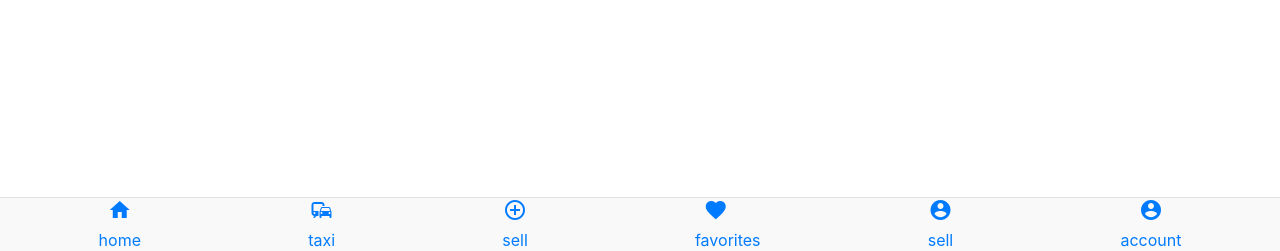
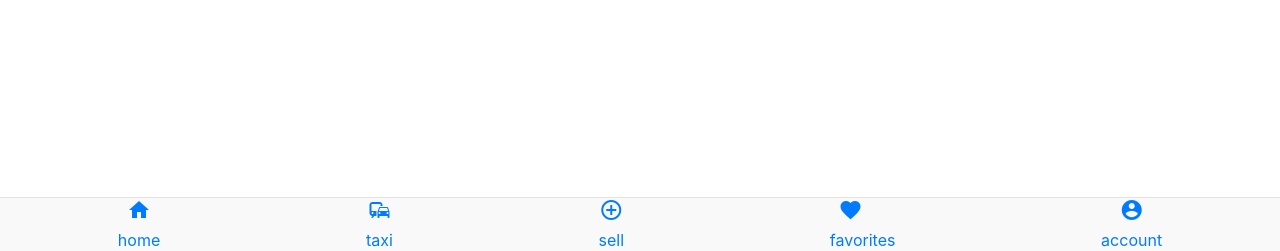
Before and after one commit to ishaanverma/muj-marketplace, a Django app: page /account/register/ in a window 1280 px wide. Shown: the part 549-800 px from the top of the page. Run offline with Django 3.2, Linux system fonts and the light colour scheme; some libraries are stand-ins or nearby versions.

Commit message:
fixed merge conflict with master

```diff
--- a/src/templates/base/navbar.html
+++ b/src/templates/base/navbar.html
@@ -1,5 +1,6 @@
 {% url 'home:home' as home_url %}
 {% url 'products:add' as sell_url %}
+{% url 'account:login' as account_login_url %}
 
     <nav class="container-fluid" id="navigation">
         <ul class="nav nav-pills nav-fill">
@@ -24,7 +25,7 @@
                 </a>
             </li>
             <li class="nav-item">
-                <a class="nav-link" href="{% url 'products:add' %}">
+                <a class="nav-link {% if request.path == sell_url %}active{% endif %}" href="{{ sell_url }}">
                     <div class="icons">
                         <i class="material-icons">add_circle_outline</i>
                     </div>
@@ -44,17 +45,7 @@
                 </a>
             </li>
             <li class="nav-item">
-                <a class="nav-link {% if request.path == sell_url %}active{% endif %}" href="{{ sell_url }}">
-                    <div class="icons">
-                        <i class="material-icons">account_circle</i>
-                    </div>
-                    <span class="name">
-                        sell
-                    </span>
-                </a>
-            </li>
-            <li class="nav-item">
-                <a class="nav-link" href="#account">
+                <a class="nav-link {% if request.path == account_login_url %}active{% endif %}" href="{{ account_login_url }}">
                     <div class="icons">
                         <i class="material-icons">account_circle</i>
                     </div>
```
Also changed, not shown: src/marketplace/products/forms.py (+5 -2 lines).
